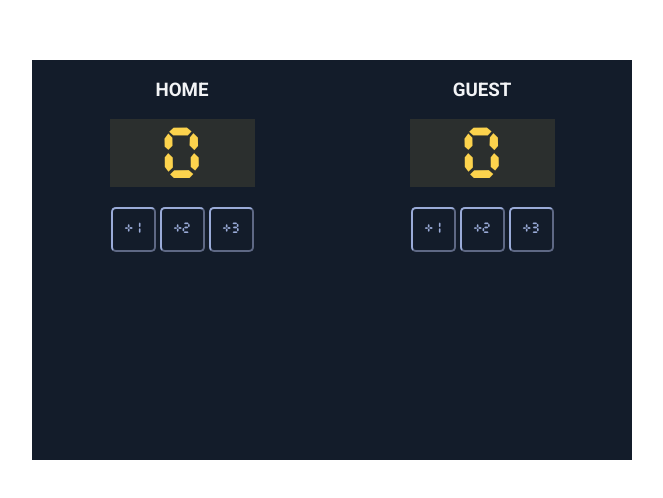
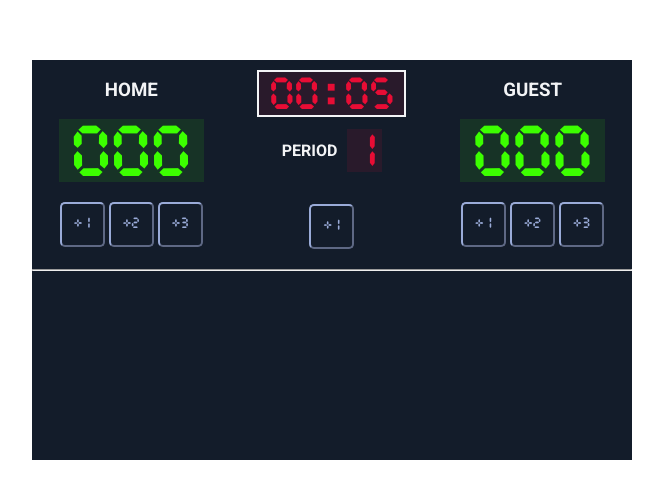
Before and after one commit to monolithdragon/basketball-scoreboard, a website built with Vite: page index.html in a window 1280 px wide. Shown: the part 140-638 px from the top of the page, without its empty margins (308-971 px from the left). Built offline with nearby package versions, Linux system fonts and the light colour scheme.

Commit message:
Add timer and period counter

```diff
--- a/assets/css/index.css
+++ b/assets/css/index.css
@@ -29,19 +29,19 @@ body {
   text-align: center;
 }
 
-h3 {
+h3,
+h4 {
   font-family: 'Roboto', serif;
 }
 
 .board {
   width: 145px;
   height: 60px;
-  padding-top: 5px;
-  padding-bottom: 3px;
   font-size: 4rem;
-  color: #fcd34d;
+  color: #3cff00;
+  padding-top: 3px;
   font-family: 'Cursed Timer ULiL', sans-serif;
-  background-color: rgba(252, 211, 77, 0.1);
+  background-color: rgba(60, 255, 0, 0.1);
 }
 
 .board-btn-wrapper {
@@ -63,3 +63,33 @@ h3 {
   color: #406cda;
   border-color: #406cda;
 }
+
+.period,
+.timer {
+  height: 40px;
+  font-size: 2.5rem;
+  color: #e80d35;
+  background-color: rgba(232, 13, 53, 0.1);
+  margin-top: 10px;
+}
+
+.timer {
+  border: 2px solid #f3f4f6;
+}
+
+.period-wrapper {
+  display: flex;
+  align-items: center;
+  justify-content: center;
+  column-gap: 10px;
+  padding-block: 2.5px;
+}
+
+.period {
+  width: 35px;
+  margin: 0;
+}
+
+hr {
+  margin-block: 20px;
+}
--- a/assets/js/index.js
+++ b/assets/js/index.js
@@ -1,14 +1,63 @@
 const homeBoard = document.getElementById('home-board');
 const guestBoard = document.getElementById('guest-board');
+const timerHours = document.getElementById('timer-hours');
+const timerMinutes = document.getElementById('timer-minutes');
+const period = document.getElementById('period-board');
+
 let homeCounter = 0;
 let guestCounter = 0;
+let minutes = 0;
+let periodCounter = 1;
+let startedTime = new Date().getTime();
 
 function addHomeValue(value) {
   homeCounter += value;
-  homeBoard.textContent = homeCounter;
+  homeBoard.textContent = borderPad(homeCounter);
 }
 
 function addGuestValue(value) {
   guestCounter += value;
-  guestBoard.textContent = guestCounter;
+  guestBoard.textContent = borderPad(guestCounter);
 }
+
+function timerTick() {
+  var diffInSeconds = Math.floor((new Date().getTime() - startedTime) / 1000);
+
+  if (diffInSeconds > 59) {
+    startedTime = new Date().getTime();
+    diffInSeconds = 0;
+    minutes++;
+    if (minutes > 59) {
+      minutes = 0;
+    }
+  }
+
+  timerHours.textContent = pad(minutes);
+  timerMinutes.textContent = pad(diffInSeconds);
+}
+
+setInterval(() => timerTick(), 1000);
+
+function borderPad(number) {
+  if (number < 100 && number < 10) {
+    return '00' + number;
+  } else if (number < 100 && number >= 10) {
+    return '0' + number;
+  }
+
+  return number;
+}
+
+function pad(number) {
+  return number < 10 ? '0' + number : number;
+}
+
+function addPeriodValue() {
+  periodCounter++;
+
+  if (periodCounter > 4) {
+    periodCounter = 1;
+  }
+
+  period.textContent = periodCounter;
+}
--- a/index.html
+++ b/index.html
@@ -15,7 +15,7 @@
           <div
             id="home-board"
             class="board">
-            0
+            000
           </div>
           <div class="board-btn-wrapper">
             <button
@@ -36,11 +36,31 @@
           </div>
         </section>
         <section class="board-wrapper">
+          <div class="board timer">
+            <span id="timer-hours">00</span>:<span id="timer-minutes">00</span>
+          </div>
+          <div class="period-wrapper">
+            <h4 class="board-title">PERIOD</h4>
+            <div
+              id="period-board"
+              class="board period">
+              1
+            </div>
+          </div>
+          <div class="board-btn-wrapper">
+            <button
+              class="btn"
+              onclick="addPeriodValue()">
+              +1
+            </button>
+          </div>
+        </section>
+        <section class="board-wrapper">
           <h3 class="board-title">GUEST</h3>
           <div
             id="guest-board"
             class="board">
-            0
+            000
           </div>
           <div class="board-btn-wrapper">
             <button
@@ -61,6 +81,7 @@
           </div>
         </section>
       </div>
+      <hr />
     </div>
     <script src="assets/js/index.js"></script>
   </body>
```
